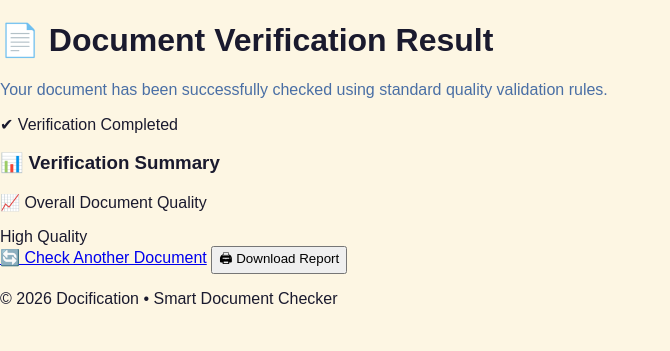
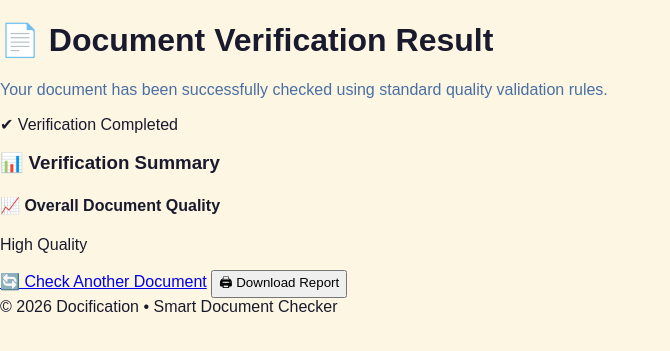
Before and after one commit to itsjaydwivedi-lang/smart-document-checker, a Flask app: template templates/result.html in a window 1280 px wide. Shown: the part 98-449 px from the top of the page, without its empty margins (0-670 px from the left). Run offline with Flask 3, Linux system fonts and the light colour scheme; the template is opened without the code that fills it, so the values that code supplies are empty.

Commit message:
Update result.html

```diff
--- a/templates/result.html
+++ b/templates/result.html
@@ -18,54 +18,41 @@
 
 <div class="result-container">
 
-    <div class="result-card">
+    <!-- RESULT BOX START -->
+    <div class="result-box">
 
         <h1>📄 Document Verification Result</h1>
+
         <p class="subtitle">
             Your document has been successfully checked using standard quality validation rules.
         </p>
 
-        <!-- STATUS BADGE -->
-        <div class="status-badge success">
-            ✔ Verification Completed
+        <p class="status-text">✔ Verification Completed</p>
+
+        <h3>📊 Verification Summary</h3>
+        <ul class="report-list">
+            {% for r in report %}
+            <li>✔ {{ r }}</li>
+            {% endfor %}
+        </ul>
+
+        <h4>📈 Overall Document Quality</h4>
+        <p class="quality-text">High Quality</p>
+
+        <div class="action-buttons">
+            <a href="/" class="link-btn">🔄 Check Another Document</a>
+            <button onclick="window.print()" class="print-btn">🖨 Download Report</button>
         </div>
 
-        <!-- REPORT DETAILS -->
-        <div class="report-box">
-            <h3>📊 Verification Summary</h3>
-
-            <ul class="report-list">
-                {% for r in report %}
-                <li>
-                    <span class="material-icons">check_circle</span>
-                    {{ r }}
-                </li>
-                {% endfor %}
-            </ul>
-        </div>
-
-        <!-- QUALITY METER -->
-        <div class="quality-meter">
-            <p>📈 Overall Document Quality</p>
-            <div class="meter-bar">
-                <div class="meter-fill"></div>
-            </div>
-            <span class="quality-text">High Quality</span>
-        </div>
-
-        <!-- ACTION BUTTONS -->
-        <div class="action-buttons">
-            <a href="/" class="btn secondary">🔄 Check Another Document</a>
-            <button onclick="window.print()" class="btn primary">🖨 Download Report</button>
-        </div>
+        <footer class="result-footer">
+            © 2026 Docification • Smart Document Checker
+        </footer>
 
     </div>
+    <!-- RESULT BOX END -->
 
 </div>
 
-<footer class="footer">
-    <p>© 2026 Docification • Smart Document Checker</p>
-</footer>
+</body>
 
-</body>
 </html>
```
